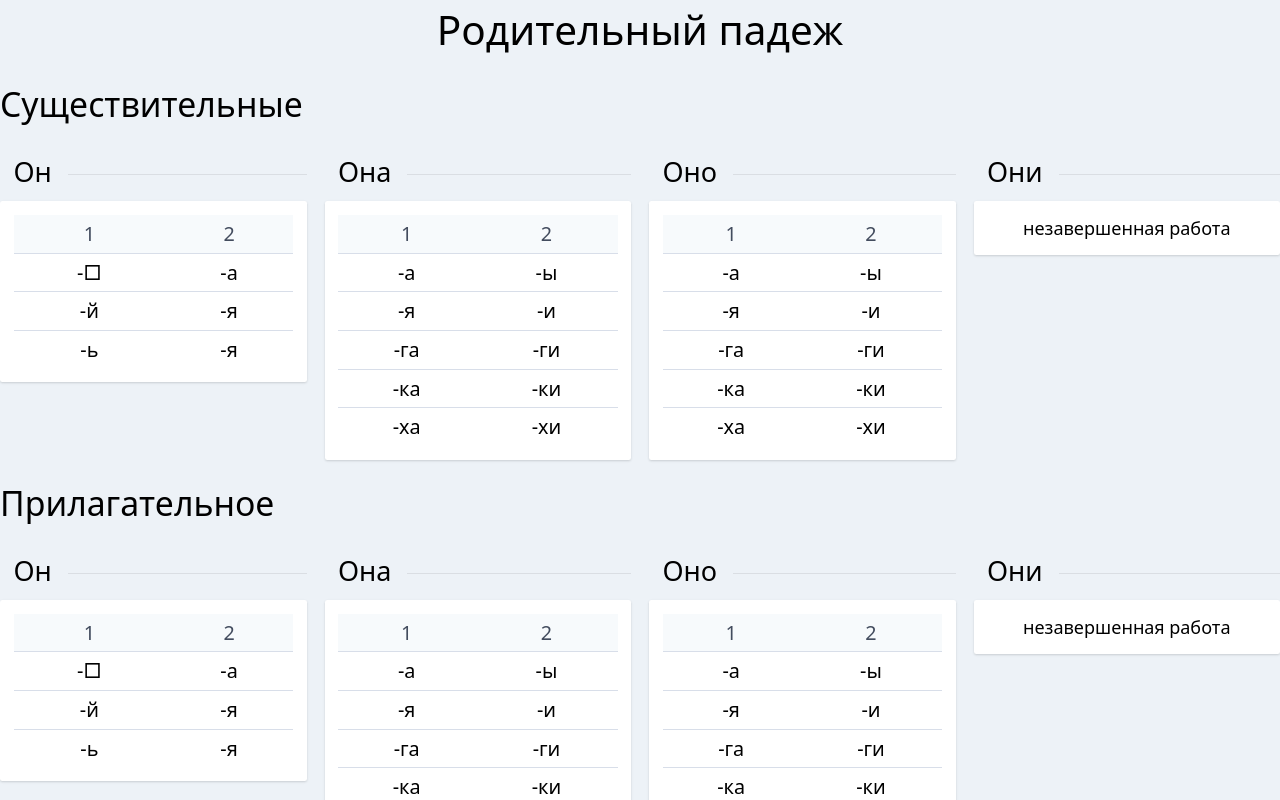
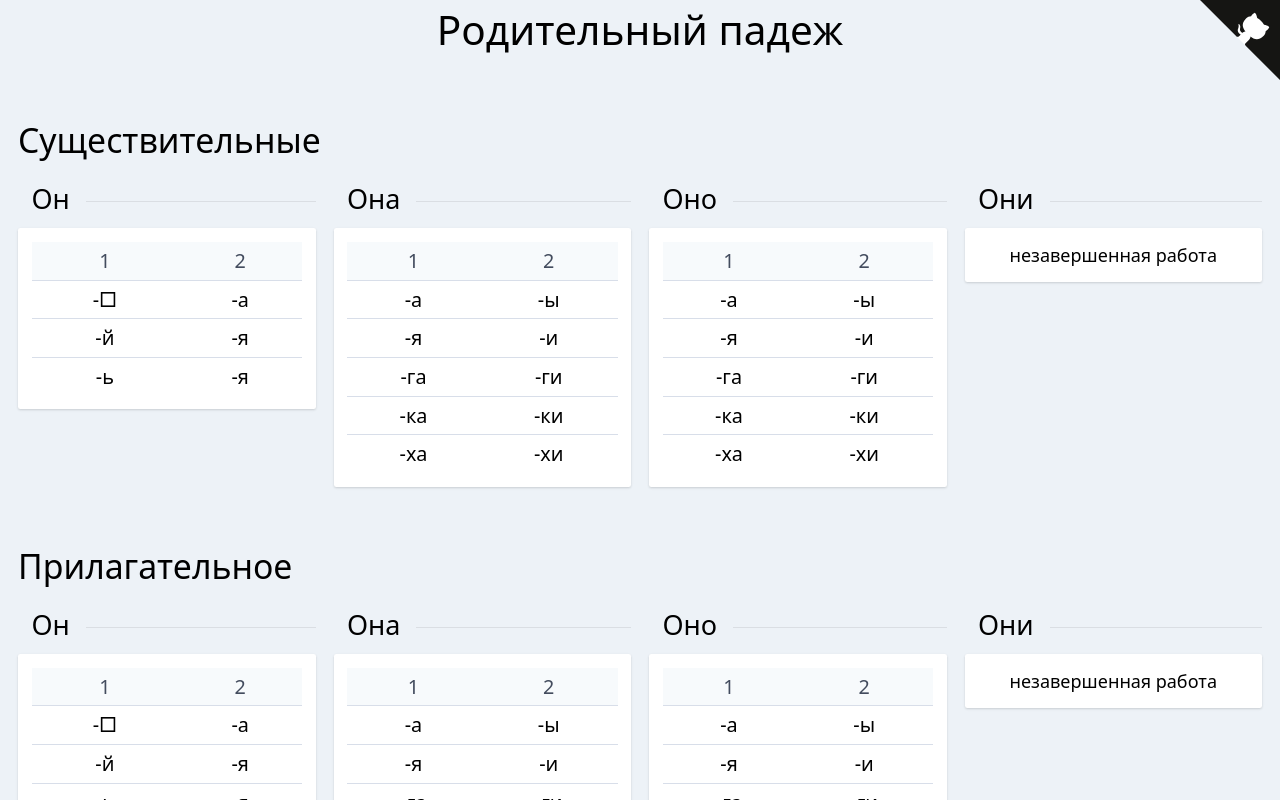
Before and after one commit to albizures/ruian, a Next.js app: page / in a window 1280 px wide. Shown: the top 800 px of the page. Built offline with nearby package versions, Linux system fonts and the light colour scheme.

Commit message:
feat(header): add github corner

```diff
--- a/src/components/Layout.tsx
+++ b/src/components/Layout.tsx
@@ -11,6 +11,42 @@
 				<meta name="viewport" content="initial-scale=1.0, width=device-width" />
 			</Head>
 			<GlobalStyles />
+			<a
+				href="https://github.com/albizures/ruian"
+				className="github-corner"
+				aria-label="View source on GitHub"
+			>
+				<svg
+					width="80"
+					height="80"
+					viewBox="0 0 250 250"
+					style={{
+						fill: '#151513',
+						color: '#fff',
+						position: 'absolute',
+						top: 0,
+						border: 0,
+						right: 0,
+					}}
+					aria-hidden="true"
+				>
+					<path d="M0,0 L115,115 L130,115 L142,142 L250,250 L250,0 Z"></path>
+					<path
+						d="M128.3,109.0 C113.8,99.7 119.0,89.6 119.0,89.6 C122.0,82.7 120.5,78.6 120.5,78.6 C119.2,72.0 123.4,76.3 123.4,76.3 C127.3,80.9 125.5,87.3 125.5,87.3 C122.9,97.6 130.6,101.9 134.4,103.2"
+						fill="currentColor"
+						style={{
+							transformOrigin: '130px 106px',
+						}}
+						className="octo-arm"
+					></path>
+					<path
+						d="M115.0,115.0 C114.9,115.1 118.7,116.5 119.8,115.4 L133.7,101.6 C136.9,99.2 139.9,98.4 142.2,98.6 C133.8,88.0 127.5,74.4 143.8,58.0 C148.5,53.4 154.0,51.2 159.7,51.0 C160.3,49.4 163.2,43.6 171.4,40.1 C171.4,40.1 176.1,42.5 178.8,56.2 C183.1,58.6 187.2,61.8 190.9,65.4 C194.5,69.0 197.7,73.2 200.1,77.6 C213.8,80.2 216.3,84.9 216.3,84.9 C212.7,93.1 206.9,96.0 205.4,96.6 C205.1,102.4 203.0,107.8 198.3,112.5 C181.9,128.9 168.3,122.5 157.7,114.1 C157.9,116.9 156.7,120.9 152.7,124.9 L141.0,136.5 C139.8,137.7 141.6,141.9 141.8,141.8 Z"
+						fill="currentColor"
+						className="octo-body"
+					></path>
+				</svg>
+			</a>
+
 			{children}
 		</>
 	);
--- a/src/components/elements.tsx
+++ b/src/components/elements.tsx
@@ -76,6 +76,32 @@
 			* {
 				box-sizing: border-box;
 			}
+
+			.github-corner:hover .octo-arm {
+				animation: octocat-wave 560ms ease-in-out;
+			}
+			@keyframes octocat-wave {
+				0%,
+				100% {
+					transform: rotate(0);
+				}
+				20%,
+				60% {
+					transform: rotate(-25deg);
+				}
+				40%,
+				80% {
+					transform: rotate(10deg);
+				}
+			}
+			@media (max-width: 500px) {
+				.github-corner:hover .octo-arm {
+					animation: none;
+				}
+				.github-corner .octo-arm {
+					animation: octocat-wave 560ms ease-in-out;
+				}
+			}
 		`}
 	/>
 );
@@ -85,7 +111,7 @@
 }
 
 const Container: React.FC<PropTypes> = ({ children, className = '' }) => (
-	<div className={`container mx-auto ${className}`}>{children}</div>
+	<div className={`container px-4 mx-auto ${className}`}>{children}</div>
 );
 
 const Row: React.FC<PropTypes> = ({ children, className = '' }) => (
@@ -114,8 +140,22 @@
 	}
 `;
 
-const Subtitle: React.FC = ({ children }) => (
-	<h3 className="text-3xl mt-4 mb-2 capitalize">{children}</h3>
+const Title: React.FC = ({ children }) => (
+	<h2 className="text-4xl text-center pt-8 font-thin capitalize">{children}</h2>
 );
 
-export { Flex, GlobalStyles, Card, Container, Row, Column, H4, Subtitle };
+const Subtitle: React.FC<PropTypes> = ({ children, className = 'mt-12' }) => (
+	<h3 className={`text-3xl capitalize ${className}`}>{children}</h3>
+);
+
+export {
+	Flex,
+	GlobalStyles,
+	Card,
+	Container,
+	Row,
+	Column,
+	H4,
+	Subtitle,
+	Title,
+};
```
Lines whose indentation alone changed are shown as unchanged.
